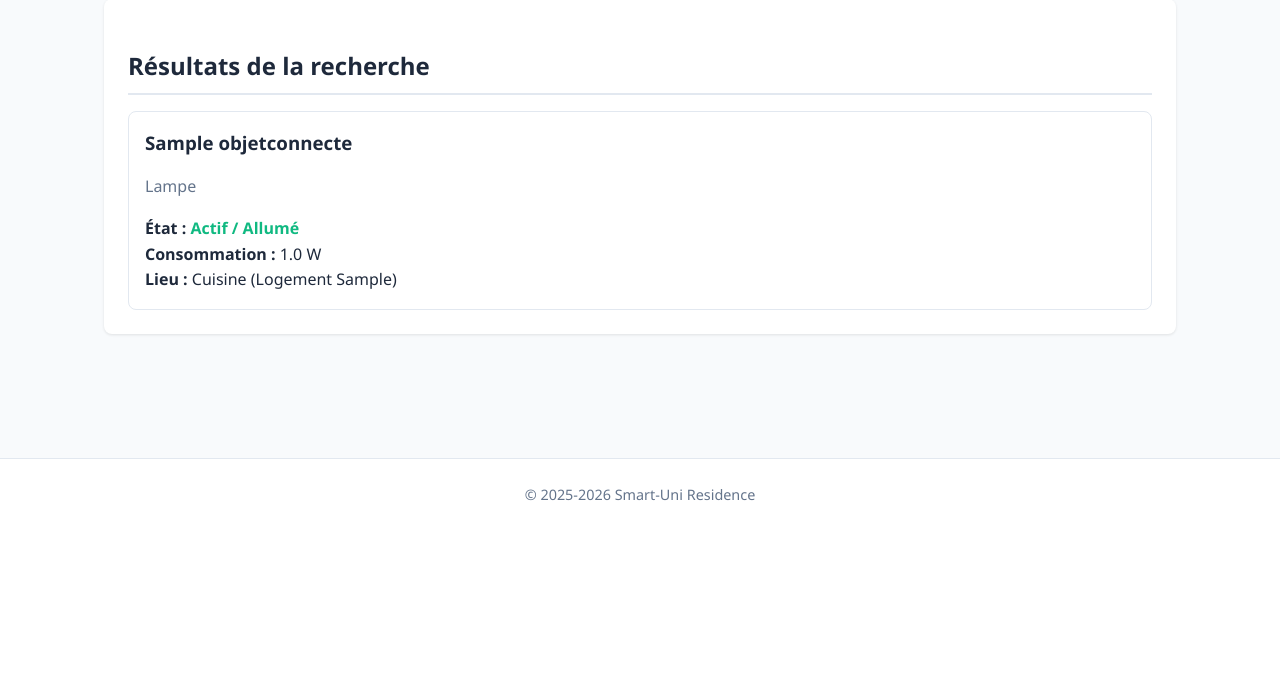
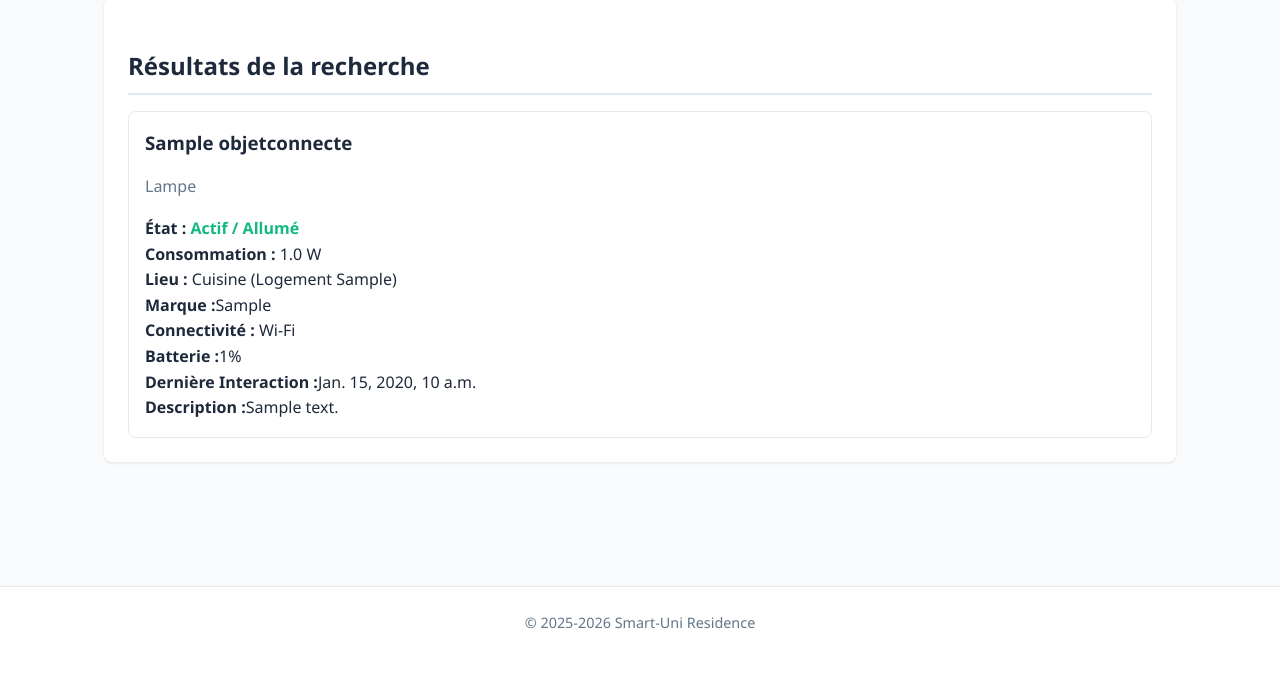
Before and after one commit to Mohamine2/Smart-Uni, a Django app: page /objets/recherche/ in a window 1280 px wide. Shown: the part 472-1146 px from the top of the page. Before the commit the page ends 973 px from the top, so only its background shows below. Run offline with Django 5.2, Linux system fonts and the light colour scheme; tables that the repository leaves empty hold one stand-in row (values such as "Sample post").

Commit message:
Ajout des attributs avancés pour les objets connectés

```diff
--- a/requirements.txt
+++ b/requirements.txt
@@ -5,3 +5,4 @@ Django>=5.0,<6.0
 mysqlclient==2.2.4
 python-dotenv==1.2.2
 sqlparse==0.5.5
+Pillow
--- a/residence_connectee/models.py
+++ b/residence_connectee/models.py
@@ -64,10 +64,16 @@ class Piece(models.Model):
 
 class ObjetConnecte(models.Model):
     TYPE_CHOICES = [('Lampe', 'Lampe'), ('Thermostat', 'Thermostat'), ('Prise', 'Prise')]
+    CONNECTIVITE_CHOICES= [('Wi-Fi', 'Wi-Fi'), ('Bluetooth', 'Bluetooth'), ('Zigbee', 'Zigbee')]
     nom = models.CharField(max_length=100)
     type_objet = models.CharField(max_length=50, choices=TYPE_CHOICES, blank=True, null=True)
     etat = models.BooleanField(default=False)
     consommation = models.FloatField(default=0.0)
+    description = models.TextField(blank=True, null=True)
+    marque = models.CharField(max_length=50, blank=True, null=True)
+    connectivite = models.CharField(max_length=20, choices=CONNECTIVITE_CHOICES, blank=True, null=True)
+    niveau_batterie = models.PositiveIntegerField(blank=True, null=True)
+    derniere_interaction = models.DateTimeField(blank=True, null=True)
     piece = models.ForeignKey(Piece, on_delete=models.CASCADE, related_name='objets')
 
     def __str__(self):
--- a/residence_connectee/views.py
+++ b/residence_connectee/views.py
@@ -301,13 +301,35 @@ def ajout_objet(request):
         type_obj = request.POST.get('type_objet')
         piece_id = request.POST.get('piece')
 
+        marque = request.POST.get('marque')
+        connectivite = request.POST.get('connectivite')
+        description = request.POST.get('description')
+
+        niveau_batterie = request.POST.get('niveau_batterie')
+        derniere_interaction = request.POST.get('derniere_interaction')
+
         piece = get_object_or_404(mes_pieces, id=piece_id)
 
-        ObjetConnecte.objects.create(nom=nom, type_objet=type_obj, piece=piece, etat=False)
+        ObjetConnecte.objects.create(
+            nom=nom,
+            type_objet=type_obj,
+            piece=piece,
+            etat=False,
+            consommation=0.0,
+            marque=marque if marque else None,
+            connectivite=connectivite if connectivite else None,
+            description=description if description else None,
+            niveau_batterie=int(niveau_batterie) if niveau_batterie else None,
+            derniere_interaction=derniere_interaction if derniere_interaction else None,
+        )
+
         messages.success(request, "L'objet a été ajouté à votre logement.")
         return redirect('dashboard')
 
-    context = {'pieces': mes_pieces, 'type_choices': ObjetConnecte.TYPE_CHOICES}
+    context = {
+        'pieces': mes_pieces,
+        'type_choices': ObjetConnecte.TYPE_CHOICES
+    }
     return render(request, 'ajout_objet.html', context)
 
 
@@ -364,6 +386,14 @@ def regler_objet(request, objet_id):
         else:
             objet.consommation = 0.0
 
+        objet.description = request.POST.get('description')
+        objet.marque = request.POST.get('marque')
+        objet.connectivite= request.POST.get('connectivite')
+        niveau_batterie = request.POST.get('niveau_batterie')
+        objet.niveau_batterie = int(niveau_batterie) if niveau_batterie else None
+        derniere_interaction = request.POST.get('derniere_interaction')
+        objet.derniere_interaction = derniere_interaction if derniere_interaction else None
+
         objet.save()
         messages.success(request, f"Les réglages de {objet.nom} ont été mis à jour.")
         return redirect('dashboard')
--- a/templates/recherche_objets.html
+++ b/templates/recherche_objets.html
@@ -92,6 +92,21 @@
                                 </li>
                                 <li><strong>Consommation :</strong> {{ objet.consommation }} W</li>
                                 <li><strong>Lieu :</strong> {{ objet.piece.nom }} (Logement {{ objet.piece.logement.numero_logement }})</li>
+                                {% if objet.marque %}
+                                    <li><strong>Marque :</strong>{{objet.marque}}</li>
+                                {% endif %}
+                                {% if objet.connectivite %}
+                                    <li><strong>Connectivité :</strong> {{objet.connectivite}}</li>
+                                {% endif %}
+                                {% if objet.niveau_batterie %}
+                                <li><strong>Batterie :</strong>{{objet.niveau_batterie}}%</li>
+                                {% endif %}
+                                {% if objet.derniere_interaction %}
+                                <li><strong>Dernière Interaction :</strong>{{objet.derniere_interaction}}</li>
+                                {% endif %}
+                                {% if objet.description %}
+                                <li><strong>Description :</strong>{{objet.description}}</li>
+                                {% endif %}
                             </ul>
                         </article>
                     {% endfor %}
```
Also changed, not shown: residence_connectee/admin.py (+7 -1 lines), templates/ajout_objet.html (+28 -6 lines), templates/regler_objet.html (+27 -1 lines), residence_connectee/migrations/0012_objetconnecte_connectivite_and_more.py (added).
